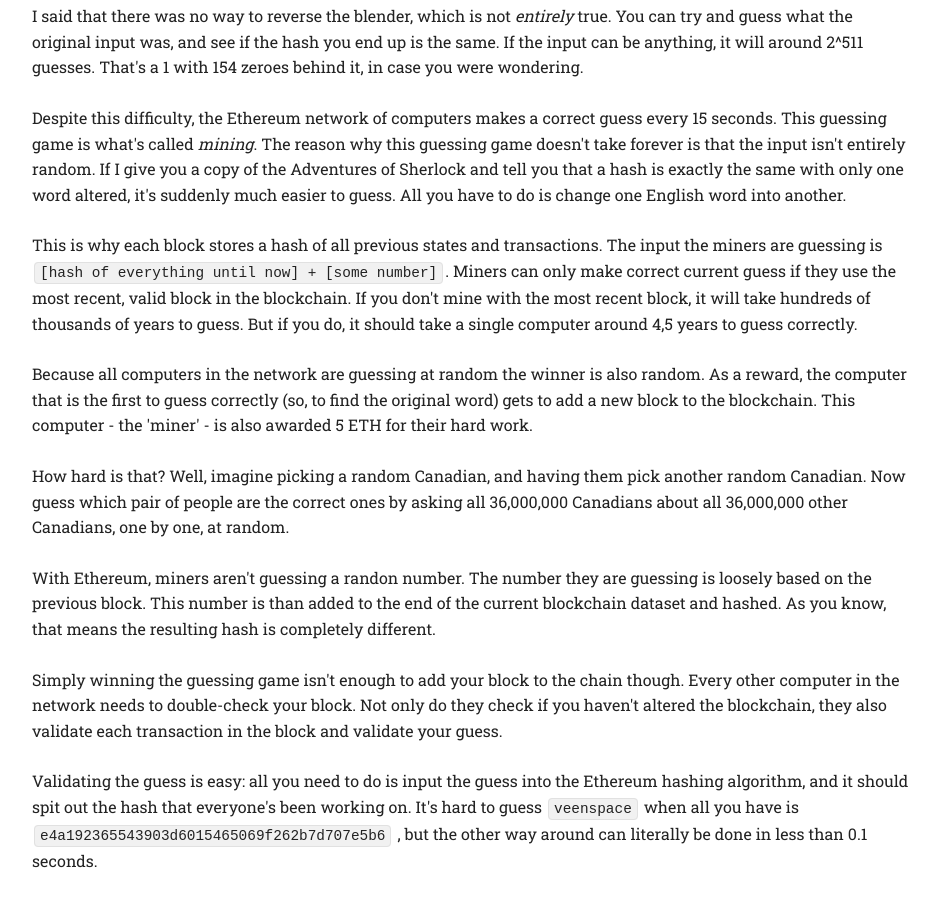
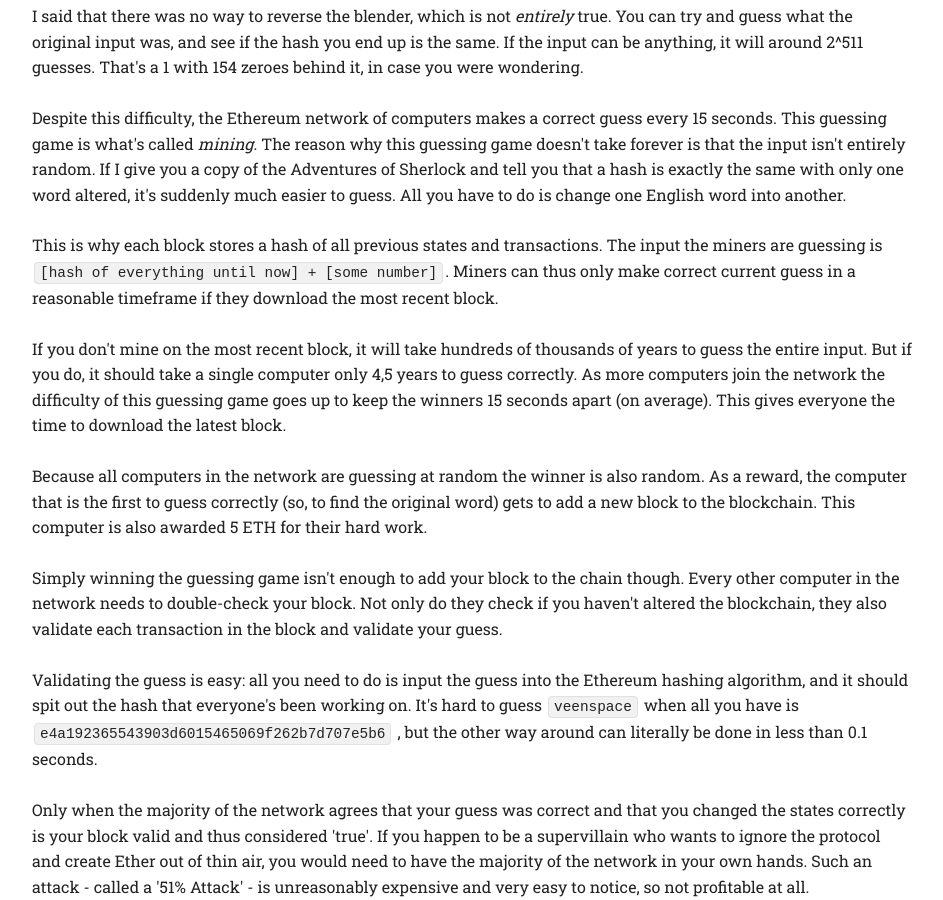
Before and after one commit to vdveen/vdveen.github.io, a Jekyll site: the page ethereum.html, which Jekyll copies as it is, in a window 1280 px wide and 900 px high, scrolled down 6777 px. Shown: the whole window, without its empty margins (168-1111 px from the left). Built offline with Jekyll 4.4.1, drawn with Linux system fonts in a browser that asks for light colours; some web fonts are replaced.

Commit message:
im so happy with this thing

```diff
--- a/ethereum.html
+++ b/ethereum.html
@@ -57,7 +57,7 @@
 
     <div class="row" style="text-align:center">
       <img src="assets/ethregret.svg" style="max-width: 80%"></img>
-      <h6><em><a href='https://twitter.com/bitcoin_pizza'>You can check the current pizza price here.</a></em></h6>
+      <h6><em><a href="https://twitter.com/bitcoin_pizza">You can check the current pizza price here.</a></em></h6>
     </div>
 
     <div class="row" style="margin-top: 5%">
@@ -120,7 +120,7 @@
 
         <p>Such a record of all transactions orderd chronologically is called a <em>ledger</em>. The blockchain is basically
           a digital ledger. Each block in the chain is nothing more than a few dozen transactions with some information about
-          the block itself. Really, <a href='https://etherchain.org/block/4252446'>see for yourself</a>.</p>
+          the block itself. Really, <a href="https://etherchain.org/block/4252446">see for yourself</a>.</p>
       </div>
 
       <div class="one columns">
@@ -216,8 +216,8 @@
           the protocol doesn&#39;t allow unbalanced transactions. </p>
         <p>It&#39;s not always so restrictive. The protocol leaves it up to you to decide who can and cannot change your pet&#39;s
           name. This is one of the freedoms you have when programming with Ethereum. </p>
-        <p>So if someone asks you what Ethereum <em>is</em>, you can now give them a good answer. <strong>Ethereum is a global <a href='https://en.wikipedia.org/wiki/Mainframe_computer'>mainframe</a> computer.</strong>          This computer runs on three main ingredients:</p>
-        <ol start=''>
+        <p>So if someone asks you what Ethereum <em>is</em>, you can now give them a good answer. <strong>Ethereum is a global <a href="https://en.wikipedia.org/wiki/Mainframe_computer">mainframe</a> computer.</strong>          This computer runs on three main ingredients:</p>
+        <ol start="">
           <li>States, which can be changed by...</li>
           <li>Transactions, which are governed by...</li>
           <li>The Ethereum Protocol</li>
@@ -249,12 +249,12 @@
 
         <p>It&#39;s not just any blender though. The blender always blends the same way: when you give it a specific input,
           it will always produce the same output. If you put <code>veenspace</code> through the SHA-1 blender, which you
-          can do <a href='http://www.sha1-online.com/'>here</a>, it will <em>always</em> give you the hash
+          can do <a href="http://www.sha1-online.com/">here</a>, it will <em>always</em> give you the hash
           <code>e4a192365543903d6015465069f262b7d707e5b6</code>. </p>
 
         <p>Most importantly, even the smallest change to the input will create a completely different output. Take, for example,
           the entire
-          <a href='https://www.gutenberg.org/cache/epub/1661/pg1661.txt'>Adventures of Sherlock</a>. If you hash the entire
+          <a href="https://www.gutenberg.org/cache/epub/1661/pg1661.txt">Adventures of Sherlock</a>. If you hash the entire
           book, the resulting hash is <code>85ce3d0483d114fe67ee304c0d7522a31fa4e8a6</code>.</p>
       </div>
     </div>
@@ -275,44 +275,36 @@
 
         <p>I said that there was no way to reverse the blender, which is not <em>entirely</em> true. You can try and guess what
           the original input was, and see if the hash you end up is the same. If the input can be anything, it will around
-          2^511 guesses. That's a 1 with 154 zeroes behind it, in case you were wondering.
+          2^511 guesses. That&#39;s a 1 with 154 zeroes behind it, in case you were wondering.
 
           <p>Despite this difficulty, the Ethereum network of computers makes a correct guess every 15 seconds. This guessing
-            game is what&#39;s called <em>mining</em>. The reason why this guessing game doesn't take forever is that the
-            input isn't entirely random. If I give you a copy of the Adventures of Sherlock and tell you that a hash is exactly the same
-            with only one word altered, it's suddenly much easier to guess. All you have to do is change one English word
-            into another.</p>
+            game is what&#39;s called <em>mining</em>. The reason why this guessing game doesn&#39;t take forever is that the
+            input isn&#39;t entirely random. If I give you a copy of the Adventures of Sherlock and tell you that a hash is exactly
+            the same with only one word altered, it&#39;s suddenly much easier to guess. All you have to do is change one English
+            word into another.</p>
 
           <p>This is why each block stores a hash of all previous states and transactions. The input the miners are guessing
-            is <code>[hash of everything until now] + [some number]</code>. Miners can only make correct current guess if
-            they use the most recent, valid block in the blockchain. If you don't mine with the most recent block, it will
-            take hundreds of thousands of years to guess. But if you do, it should take a single computer around 4,5 years
-            to guess correctly.</p>
+            is <code>[hash of everything until now] + [some number]</code>. Miners can thus only make correct current guess
+            in a reasonable timeframe if they download the most recent block.</p>
 
+          <p>If you don&#39;t mine on the most recent block, it will take hundreds of thousands of years to guess the entire input.
+            But if you do, it should take a single computer only 4,5 years to guess correctly. As more computers join the
+            network the difficulty of this guessing game goes up to keep the winners 15 seconds apart (on average). This
+            gives everyone the time to download the latest block. </p>
 
           <p>Because all computers in the network are guessing at random the winner is also random. As a reward, the computer
             that is the first to guess correctly (so, to find the original word) gets to add a new block to the blockchain.
-            This computer - the &#39;miner&#39; - is also awarded 5 ETH for their hard work. </p>
-
-          <p>How hard is that? Well, imagine picking a random Canadian, and having them pick another random Canadian. Now guess
-            which pair of people are the correct ones by asking all 36,000,000 Canadians about all 36,000,000 other Canadians,
-            one by one, at random. </p>
-
-
-
-          <p>With Ethereum, miners aren't guessing a randon number. The number they are guessing is loosely based on the previous
-            block. This number is than added to the end of the current blockchain dataset and hashed. As you know, that means
-            the resulting hash is completely different.
-          </p>
-
+            This computer is also awarded 5 ETH for their hard work. </p>
 
           <p>Simply winning the guessing game isn&#39;t enough to add your block to the chain though. Every other computer in
             the network needs to double-check your block. Not only do they check if you haven&#39;t altered the blockchain,
             they also validate each transaction in the block and validate your guess. </p>
+
           <p>Validating the guess is easy: all you need to do is input the guess into the Ethereum hashing algorithm, and it
             should spit out the hash that everyone&#39;s been working on. It&#39;s hard to guess <code>veenspace</code> when
             all you have is <code>e4a192365543903d6015465069f262b7d707e5b6</code> , but the other way around can literally
             be done in less than 0.1 seconds. </p>
+
           <p>Only when the majority of the network agrees that your guess was correct and that you changed the states correctly
             is your block valid and thus considered &#39;true&#39;. If you happen to be a supervillain who wants to ignore
             the protocol and create Ether out of thin air, you would need to have the majority of the network in your own
@@ -325,9 +317,8 @@
 
       <hr></hr>
       <footer>
-        <ul>
-          <li>find me on <a href="https://twitter.com/veenspace">twitter</a>, <a href="http://hubski.com/user/veen">hubski</a></li>
-        </ul>
+      <p>find me on <a href="https://twitter.com/veenspace">twitter</a>, <a href="http://hubski.com/user/veen">hubski</a></p>
+
       </footer>
     </div>
 
```
Also changed, not shown: other parts of ethereum.html (+1 -1 lines).
